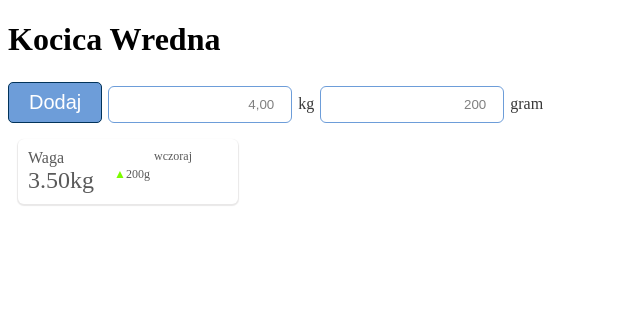
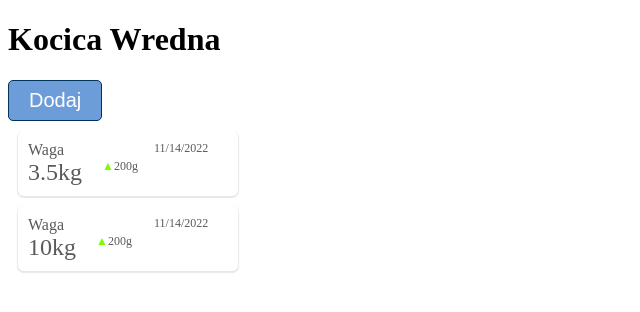
Before and after one commit to anncst/Punia, a React (Create React App) app in the folder frontend/: page / in a window 1280 px wide. Shown: the top 312 px of the page, without its empty margins (0-640 px from the left). Built offline with nearby package versions, Linux system fonts and the light colour scheme.

Commit message:
fixed infobox number problem

```diff
--- a/frontend/src/App.js
+++ b/frontend/src/App.js
@@ -1,7 +1,7 @@
 import React from 'react'
+import { DateTime } from 'luxon'
 import { Home } from './components/Home'
 import Button from './components/Button/Button'
-import NumberInput from './components/NumberInput/NumberInput'
 import InfoBox from './components/InfoBox/InfoBox'
 
 function App() {
@@ -9,15 +9,23 @@ function App() {
     <div>
       <Home />
       <Button>Dodaj</Button>
-      <NumberInput placeholder="4,00" label="kg" max="10" step="0.01" />
-      <NumberInput placeholder="200" label="gram" max="10" />
       <InfoBox
         text="Waga"
-        value="3.50"
+        value={3.5}
         unit="kg"
-        change="200"
+        change={200}
         changeUnit="g"
-        date="wczoraj"
+        date={DateTime.now()}
+        color="red"
+      />
+      <InfoBox
+        text="Waga"
+        value={10}
+        unit="kg"
+        change={200}
+        changeUnit="g"
+        date={DateTime.now()}
+        color="green"
       />
     </div>
   )
```
